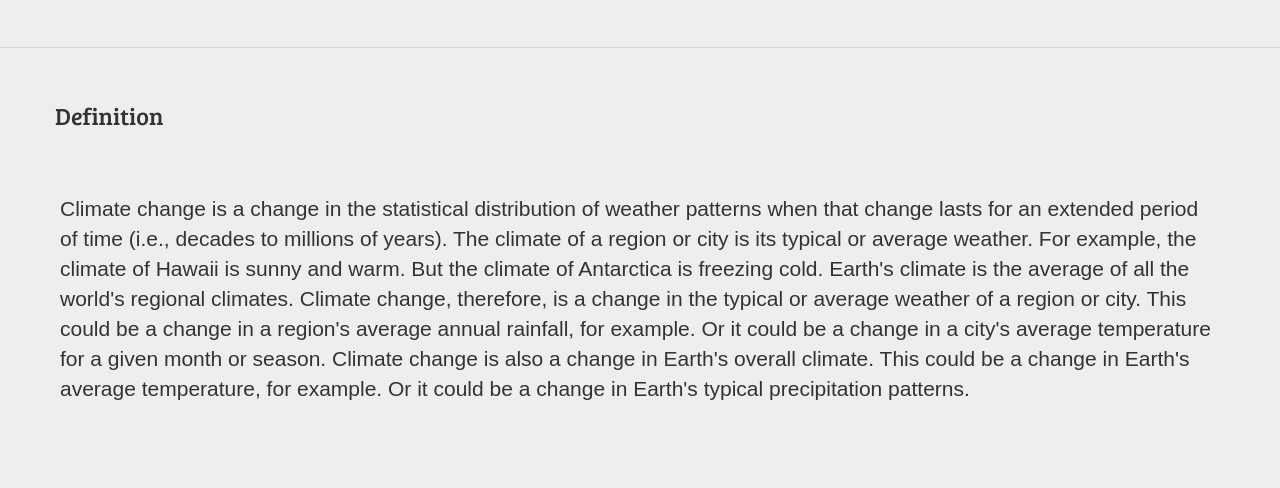
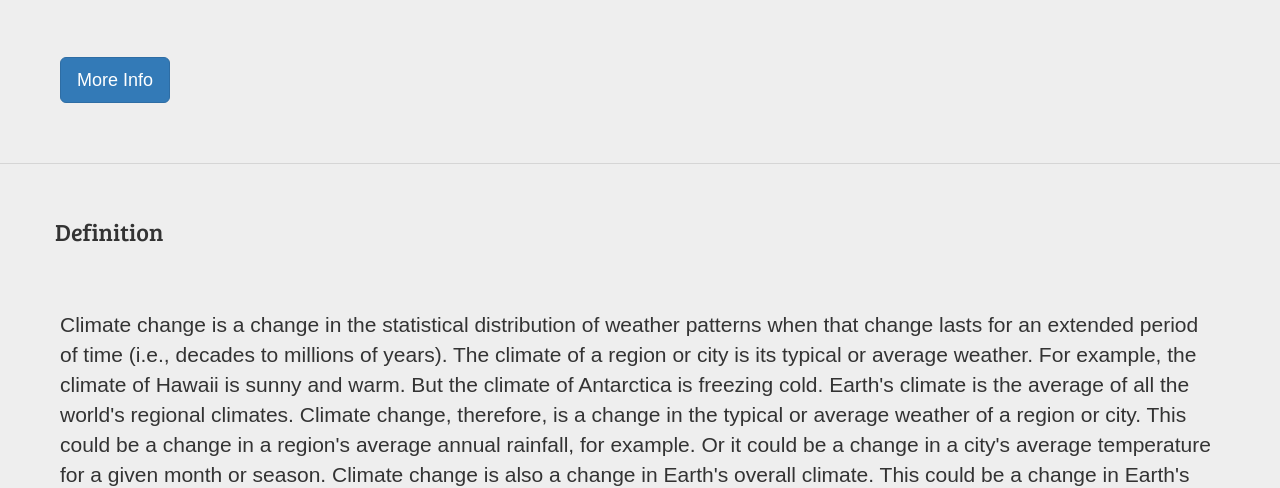
Before and after one commit to pada0008/bootstrap-site, a plain HTML site: page index.html in a window 1280 px wide. Shown: the part 1224-1712 px from the top of the page. Drawn offline with nearby package versions, Linux system fonts and the light colour scheme; a web font is replaced by a local one.

Commit message:
jambotron

```diff
--- a/index.html
+++ b/index.html
@@ -75,9 +75,14 @@
         <div class="jumbotron">
             <h1 class="display-3">GreenPeace</h1>
             <p class="lead">Official goals are the general aims of an organization as expressed in the corporate charter, annual reports, public statements and mission statements. Their purpose is to give the organization a favourable public image, provide legitimacy, and justify its activities. Operative goals reflect the actual intention of an organization. They describe the concrete steps to be taken to achieve the organization's purpose. They often don't correspond with official goals. Organizational goals are created in an attempt to achieve a desired state of profit and success. General organizational goals are found in the mission/vision statement of the company, but details of those goals are defined in the business plan. </p>
+            <p class="lead">
+            <a class="btn btn-primary btn-lg" href="http://www.greenpeace.org/canada/en/home/" target="_blank" role="button">More Info</a>
+            </p>
             <hr class="my-2">
             <h3 class="display-4">Definition</h3>
             <p class="sub">Climate change is a change in the statistical distribution of weather patterns when that change lasts for an extended period of time (i.e., decades to millions of years). The climate of a region or city is its typical or average weather. For example, the climate of Hawaii is sunny and warm. But the climate of Antarctica is freezing cold. Earth's climate is the average of all the world's regional climates. Climate change, therefore, is a change in the typical or average weather of a region or city. This could be a change in a region's average annual rainfall, for example. Or it could be a change in a city's average temperature for a given month or season. Climate change is also a change in Earth's overall climate. This could be a change in Earth's average temperature, for example. Or it could be a change in Earth's typical precipitation patterns.</p>
+
+        </div>
             <br>
             <br>
             <!--
```
